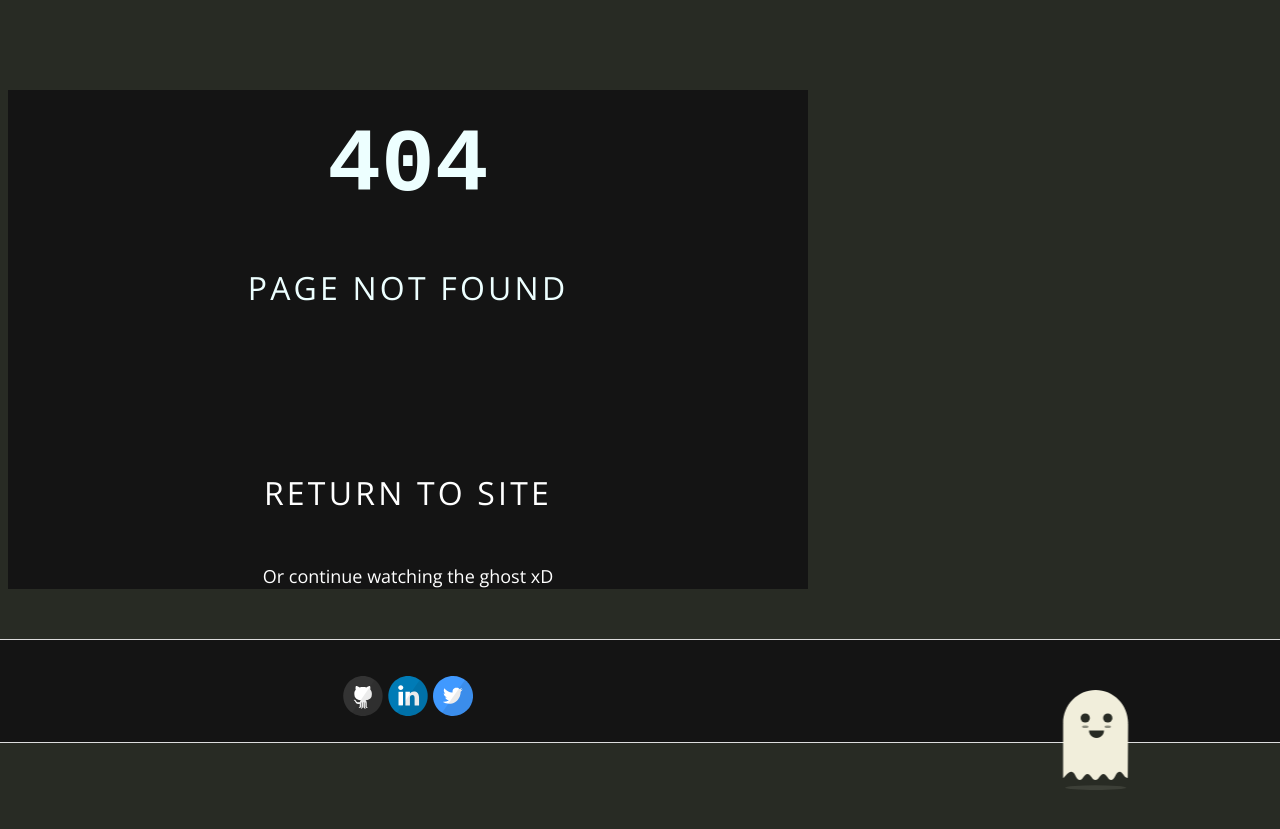
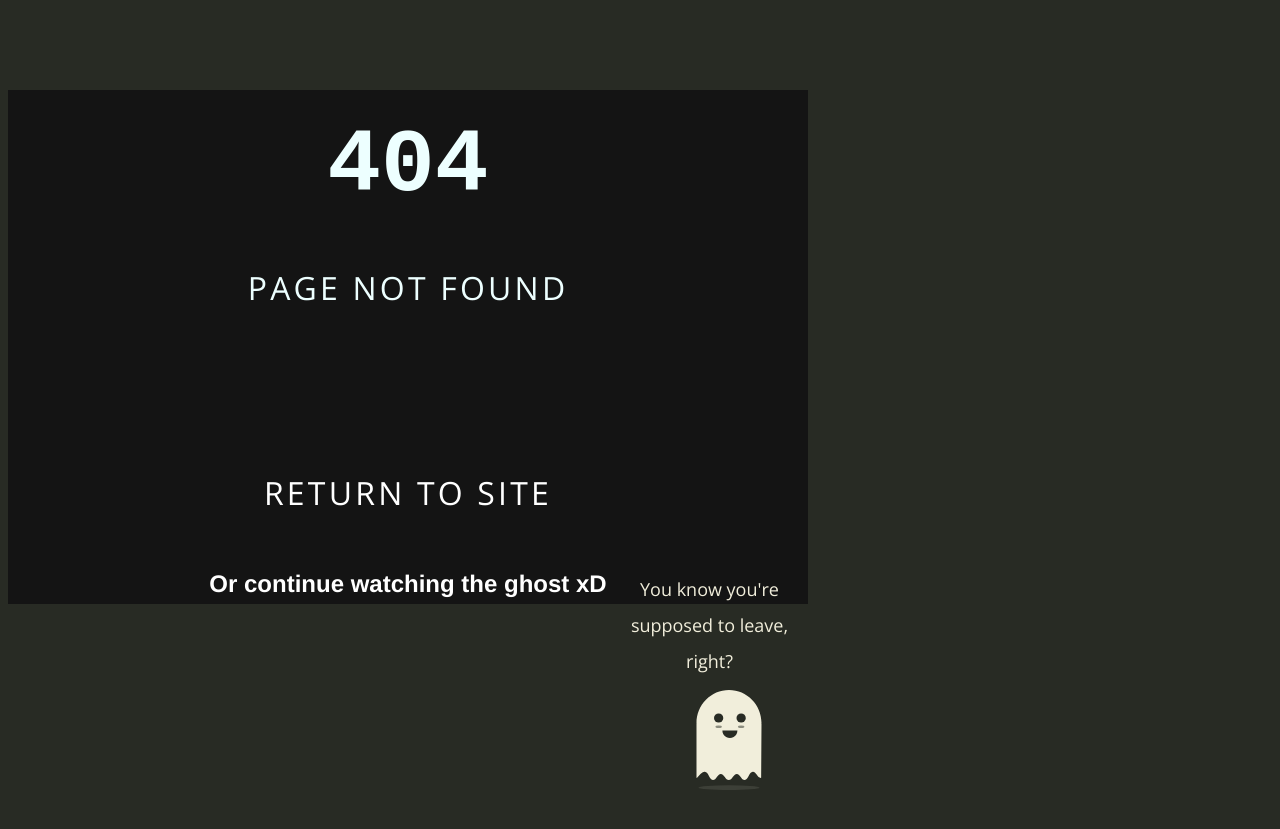
Before and after one commit to ricardojoserf/ricardojoserf.github.io, a Jekyll site: the page 404/index.html, which Jekyll copies as it is, in a window 1280 px wide. Shown: the top 829 px of the page. Built offline with Jekyll 4.4.1, drawn with Linux system fonts in a browser that asks for light colours; some web fonts are replaced.

Commit message:
Update index.html

```diff
--- a/404/index.html
+++ b/404/index.html
@@ -33,7 +33,7 @@
   --color-bg: #282B24;
 
   --animation-sentence: 'You know you\'re supposed to leave, right?';
-  --animation-duration: 40s;
+  --animation-duration: 20s;
 }
 * {
   box-sizing: border-box;
@@ -296,7 +296,7 @@ const grantAccess = () => {
     <use href="#keyhole" />
   </svg>
   <p><a style="color:white" href="https://ricardojoserf.github.io/">Return to site</a></p>
-  <a style="color:white">Or continue watching the ghost xD</a>
+  <h2><a style="color:white">Or continue watching the ghost xD</a></h2>
 </div>
 
 <!-- outside of the container, to have them absolute positioned in relation to the body, include an svg for the key and one for the ghost -->
@@ -313,33 +313,9 @@ const grantAccess = () => {
     <use href="#ghost" />
   </svg>
 </div>
-
   </div>
 </article>
-
     </div>
-
-    <div class="wrapper-footer">
-      <div class="container">
-        <footer class="footer">
-
-
-
-
-<a href="https://github.com/ricardojoserf"><i class="svg-icon github"></i></a>
-
-<a href="https://www.linkedin.com/in/ricardojoserf"><i class="svg-icon linkedin"></i></a>
-
-
-<a href="https://www.twitter.com/ricardojoserf"><i class="svg-icon twitter"></i></a>
-
-
-
-        </footer>
-      </div>
-    </div>
-
-
 
   </body>
 </html>
```
